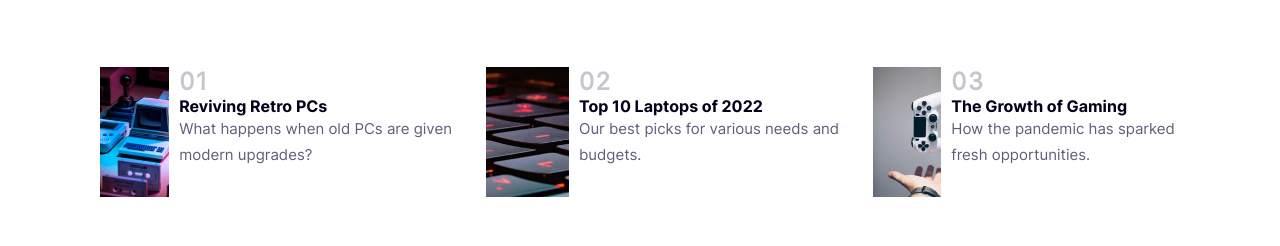
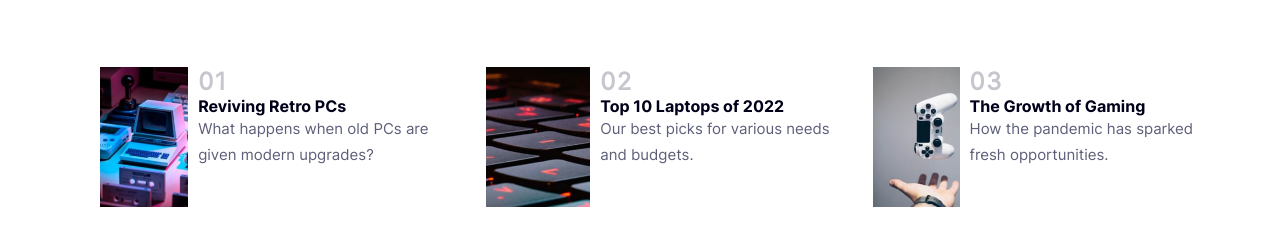
Before and after one commit to walidshaba/News-Homepage, a plain HTML site: page index.html in a window 1280 px wide. Shown: the part 620-866 px from the top of the page. Drawn offline with Linux system fonts and the light colour scheme.

Commit message:
am back to finish my work

```diff
--- a/assets/styles/main.css
+++ b/assets/styles/main.css
@@ -193,16 +193,16 @@ main .side-article {
 main .other-news {
   margin-top: 50px;
   display: flex;
-
   overflow: hidden;
 }
 .other-news .btm-img {
-  height: 130px;
+  width: 140px;
+  max-height: 140px;
   overflow: hidden;
   margin-right: 10px;
 }
 .btm-img img {
-  height: 130px;
+  height: 100%;
 }
 
 .other-news div h1 {
```
